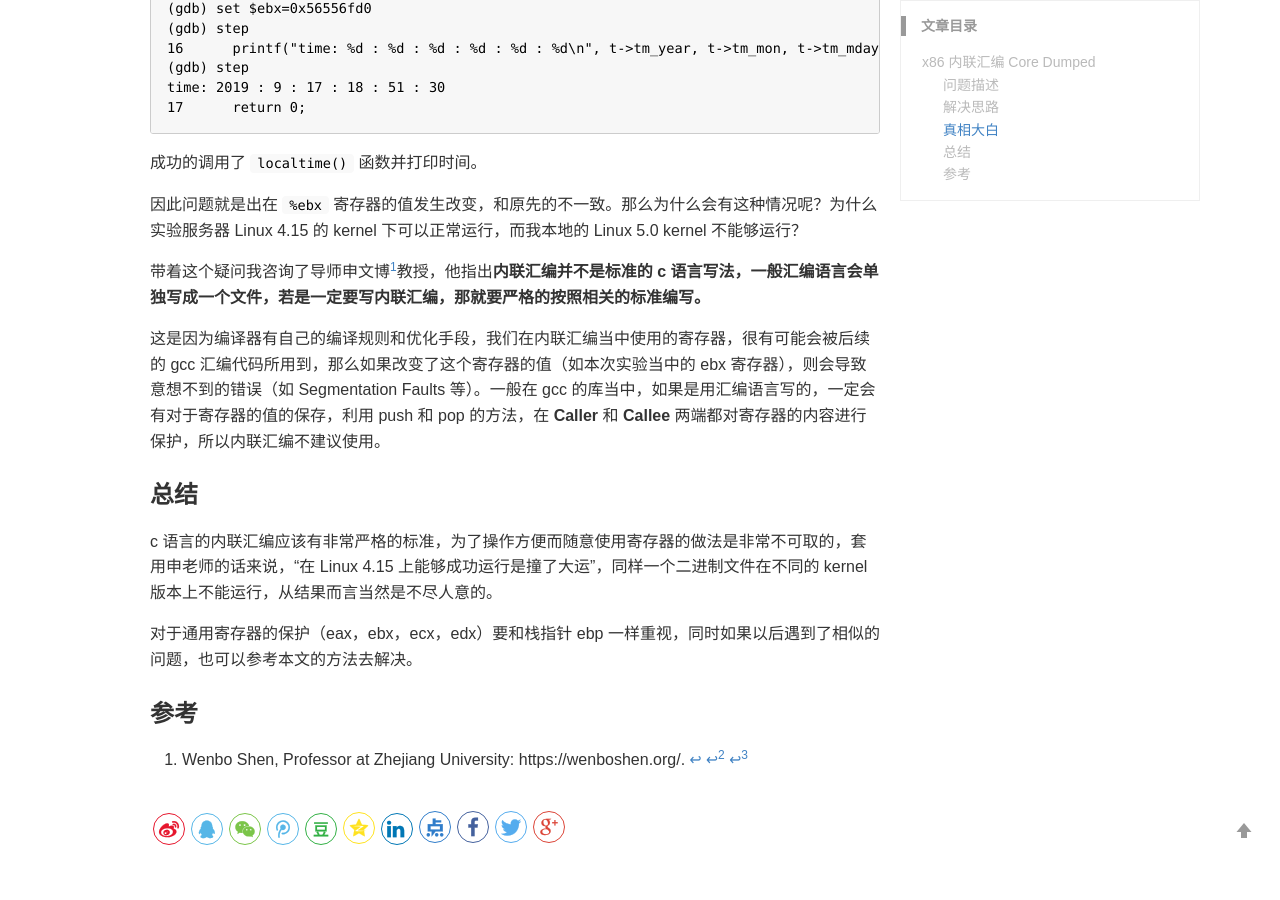
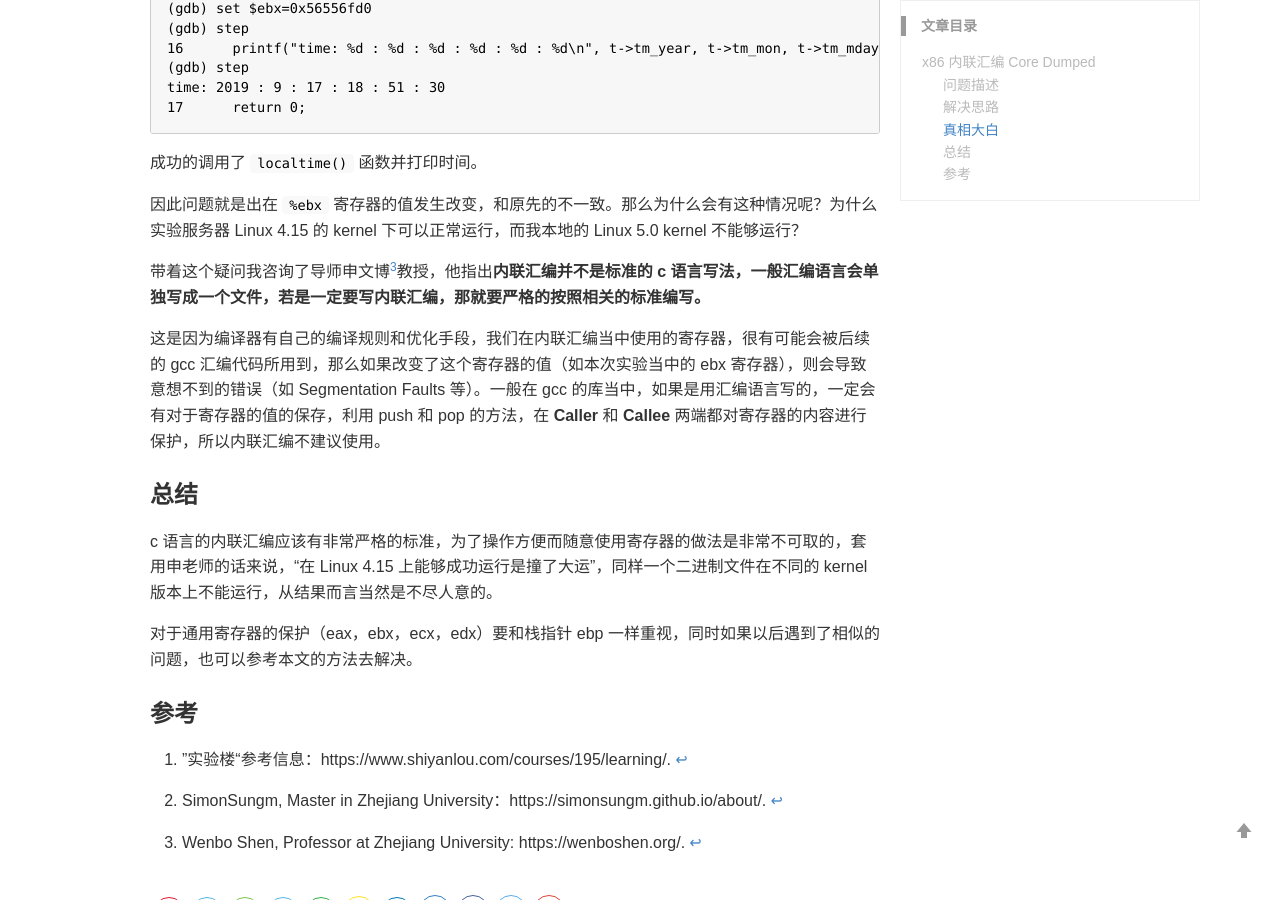
Before and after one commit to WYWAshley/WYWAshley.github.io, a Jekyll site: the page built from _posts/2019-10-16-x86-inline-assemble.md, in a window 1280 px wide and 900 px high, scrolled down 4048 px. Built offline with Jekyll 4.4.1, drawn with Linux system fonts in a browser that asks for light colours; comment, search, counter and statistics services are not loaded; some of the changed lines change nothing that is shown.

Commit message:
Update 2019-10-16-x86-inline-assemble.md

````diff
--- a/_posts/2019-10-16-x86-inline-assemble.md
+++ b/_posts/2019-10-16-x86-inline-assemble.md
@@ -11,7 +11,7 @@ keywords: c, inline assemble, gdb
 
 Written by Tianyu
 
-在做《庖丁解牛Linux内核分析》[^note]第 4.3 节当中，有关于 c++ 内联汇编的代码，同时这段汇编代码要求用 `gcc -m32` 来编译，即跨平台编译，用这种方式编译的可执行文件，运行的结果是 `core dumped`。代码如下所示
+在做《庖丁解牛Linux内核分析》[^note1]第 4.3 节当中，有关于 c++ 内联汇编的代码，同时这段汇编代码要求用 `gcc -m32` 来编译，即跨平台编译，用这种方式编译的可执行文件，运行的结果是 `core dumped`。代码如下所示
 
 ```c
 #include <stdio.h>
@@ -64,7 +64,7 @@ Segmentation fault (core dumped)
 
 ### 解决思路
 
-我和我的同事 **Simon**[^note]探讨了这个问题，他碰到过类似的情况，那个是在操作系统实验当中，由于 gcc 的版本问题，导致编译出的可执行文件无法正常运行。
+我和我的同事 **Simon**[^note2] 探讨了这个问题，他碰到过类似的情况，那个是在操作系统实验当中，由于 gcc 的版本问题，导致编译出的可执行文件无法正常运行。
 
 
 
@@ -217,7 +217,7 @@ time: 2019 : 9 : 17 : 18 : 51 : 30
 
 
 
-带着这个疑问我咨询了导师申文博[^note]教授，他指出**内联汇编并不是标准的 c 语言写法，一般汇编语言会单独写成一个文件，若是一定要写内联汇编，那就要严格的按照相关的标准编写。**
+带着这个疑问我咨询了导师申文博[^note3]教授，他指出**内联汇编并不是标准的 c 语言写法，一般汇编语言会单独写成一个文件，若是一定要写内联汇编，那就要严格的按照相关的标准编写。**
 
 
 
@@ -237,9 +237,9 @@ c 语言的内联汇编应该有非常严格的标准，为了操作方便而随
 
 ### 参考
 
-[^note]: ”实验楼“参考信息：https://www.shiyanlou.com/courses/195/learning/.
-[^note]: SimonSungm, Master in Zhejiang University：https://simonsungm.github.io/about/.
-[^note]: Wenbo Shen, Professor at Zhejiang University: https://wenboshen.org/.
+[^note1]: ”实验楼“参考信息：https://www.shiyanlou.com/courses/195/learning/.
+[^note2]: SimonSungm, Master in Zhejiang University：https://simonsungm.github.io/about/.
+[^note3]: Wenbo Shen, Professor at Zhejiang University: https://wenboshen.org/.
 
 
 
````
